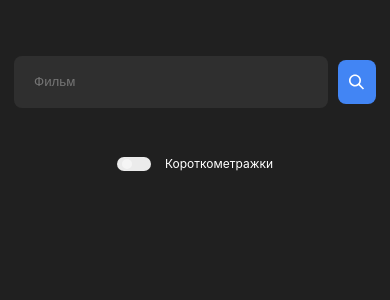
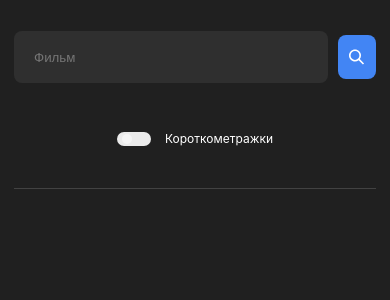
Before and after one commit to BakayAlexander/movies-explorer-frontend, a React (Create React App) app: page /movies in a window 390 px wide. Shown: the top 300 px of the page. Built offline with nearby package versions, Linux system fonts and the light colour scheme.

Commit message:
fix: SearchForm decorative line

```diff
--- a/src/components/Main/Main.js
+++ b/src/components/Main/Main.js
@@ -4,7 +4,6 @@ import AboutProject from '../AboutProject/AboutProject';
 import Portfolio from '../Portfolio/Portfolio';
 import Promo from '../Promo/Promo';
 import Techs from '../Techs/Techs';
-import './Main.css';
 
 function Main() {
 	return (
--- a/src/components/Movies/Movies.js
+++ b/src/components/Movies/Movies.js
@@ -1,12 +1,11 @@
 import React from 'react';
 import SearchForm from '../SearchForm/SearchForm';
-import './Movies.css';
 
 function Movies() {
 	return (
-		<>
+		<div className='movies'>
 			<SearchForm />
-		</>
+		</div>
 	);
 }
 
--- a/src/components/SearchForm/SearchForm.css
+++ b/src/components/SearchForm/SearchForm.css
@@ -1,11 +1,11 @@
 .search {
-	max-width: 1280px;
-	margin: 0 auto;
 	height: 228px;
 	display: flex;
 	flex-direction: column;
 	justify-content: center;
 	align-items: center;
+	max-width: 1280px;
+	margin: 0 auto;
 }
 
 .search__form {
@@ -40,9 +40,21 @@
 	cursor: pointer;
 }
 
+.search__decoration-line {
+	width: calc(100% - 140px);
+	margin-top: 40px;
+	padding: 0;
+	height: 0;
+	border: none;
+	border-top: 1px solid #424242;
+}
+
 @media screen and (max-width: 768px) {
 	.search__form {
 		max-width: calc(100% - 60px);
+	}
+	.search__decoration-line {
+		width: calc(100% - 60px);
 	}
 }
 
@@ -50,4 +62,8 @@
 	.search__form {
 		max-width: calc(100% - 28px);
 	}
+
+	.search__decoration-line {
+		width: calc(100% - 28px);
+	}
 }
--- a/src/components/SearchForm/SearchForm.js
+++ b/src/components/SearchForm/SearchForm.js
@@ -25,6 +25,7 @@ function SearchForm() {
 				<button className='search__form-button'></button>
 			</form>
 			<FilterCheckbox />
+			<hr className='search__decoration-line' />
 		</section>
 	);
 }
```
Also changed, not shown: src/components/Main/Main.css (deleted), src/components/Movies/Movies.css (deleted).
